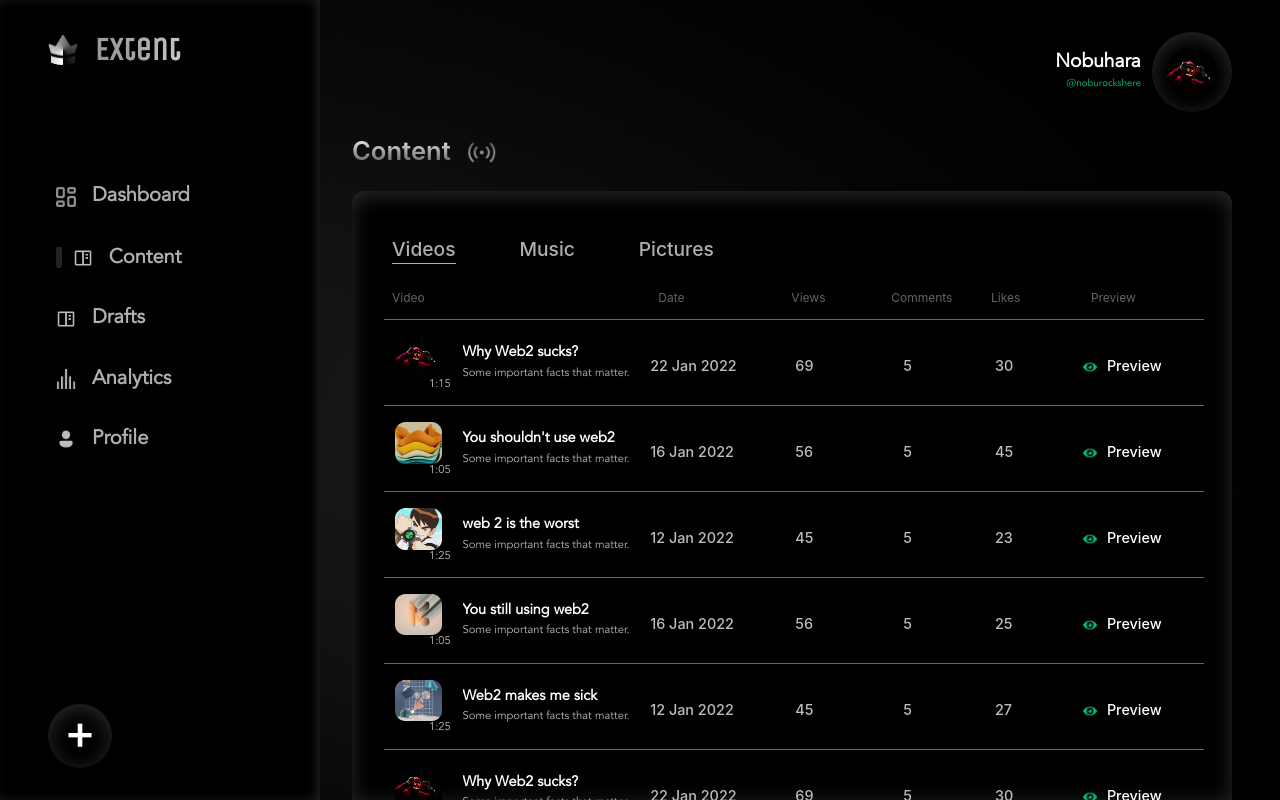
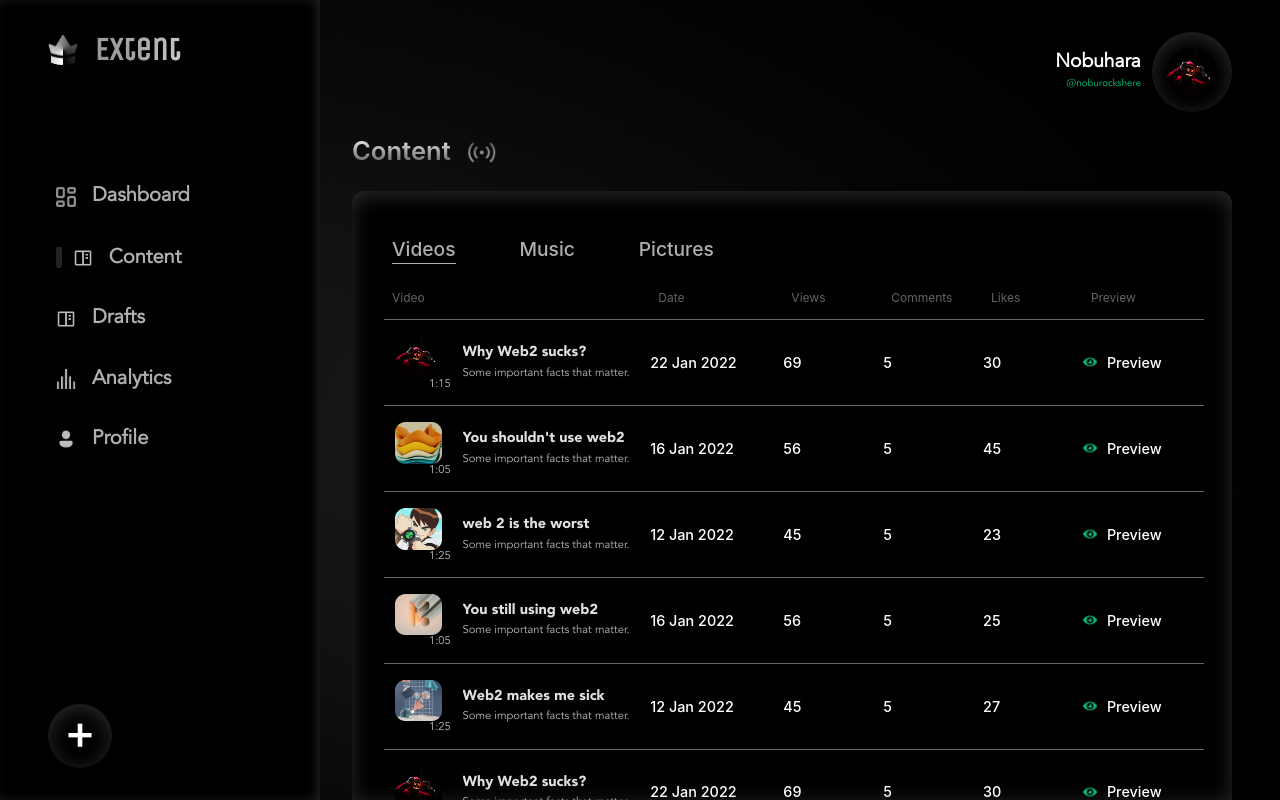
Before and after one commit to Extent-Org/Extent-Frontend, a React (Create React App) app: page /creator/content in a window 1280 px wide. Built offline with nearby package versions, Linux system fonts and the light colour scheme.

Commit message:
Fix: Content Page Centering and Draft Page

```diff
--- a/src/components/CreatorPage/Main/MainComponents/Table.scss
+++ b/src/components/CreatorPage/Main/MainComponents/Table.scss
@@ -72,7 +72,9 @@
       &-info {
         font-size: 90%;
         transform: translateY(40%);
+        font-family: "AvenirBlack";
         font-weight: 700;
+        color: #E0E0E0;
         white-space: nowrap;
         overflow: hidden;
         text-overflow: ellipsis;
@@ -96,31 +98,36 @@
     }
     &-view,
     &-like {
-      margin: 1.5rem 0px 0px 12%;
+      @include center__element;
+      justify-content: flex-start;
       font-size: 0.9rem;
       font-weight: 500;
       line-height: 0.7rem;
-      color: #bcbcbc;
+      color: #fff;
     }
     &-date {
-      margin-top: 1.5rem;
+      @include center__element;
+      justify-content: flex-start;
       font-size: 0.9rem;
       font-weight: 500;
       line-height: 0.7rem;
-      color: #bcbcbc;
+      color: #fff;
     }
     &-comment {
-      margin: 1.5rem 0px 0px 20%;
+      @include center__element;
+      justify-content: flex-start;
       font-size: 0.9rem;
       font-weight: 500;
       line-height: 0.7rem;
-      color: #bcbcbc;
+      color: #fff;
     }
     &-preview {
-      margin-top: 1.5rem;
+      @include center__element;
+      justify-content: flex-start;
       font-size: 0.9rem;
       font-weight: 500;
       line-height: 0.7rem;
+      color: #fff;
       & img {
         width: 1.5rem;
         padding-right: 10px;
--- a/src/components/CreatorPage/Main/MainComponents/TableDraft.scss
+++ b/src/components/CreatorPage/Main/MainComponents/TableDraft.scss
@@ -101,7 +101,7 @@
 
             &-description,
             &-length {
-                font-size: 80%;
+                font-size: 70%;
                 line-height: 0.7rem;
                 color: #bcbcbc;
             }
```
